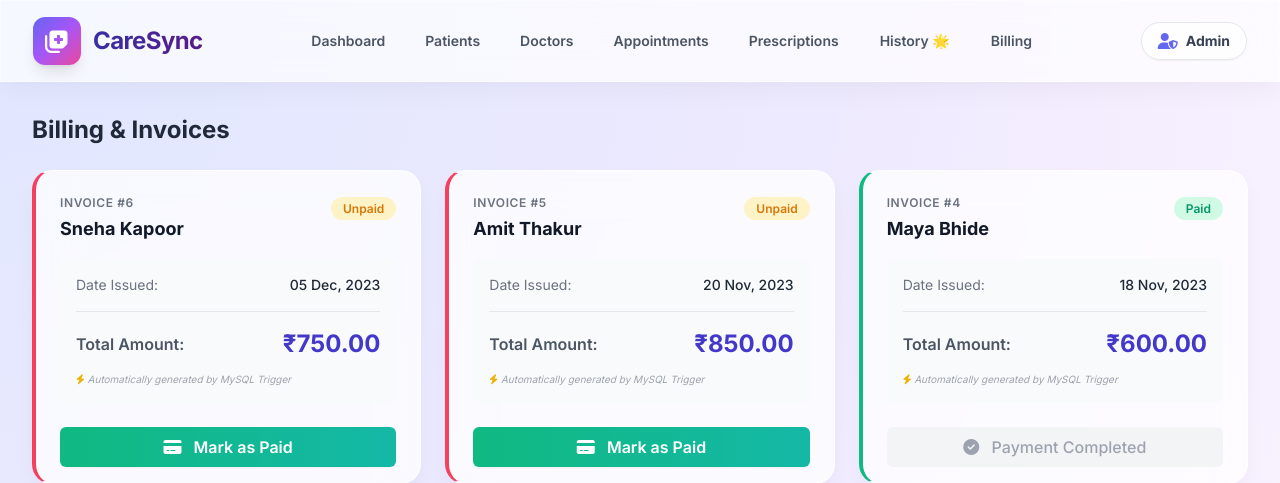
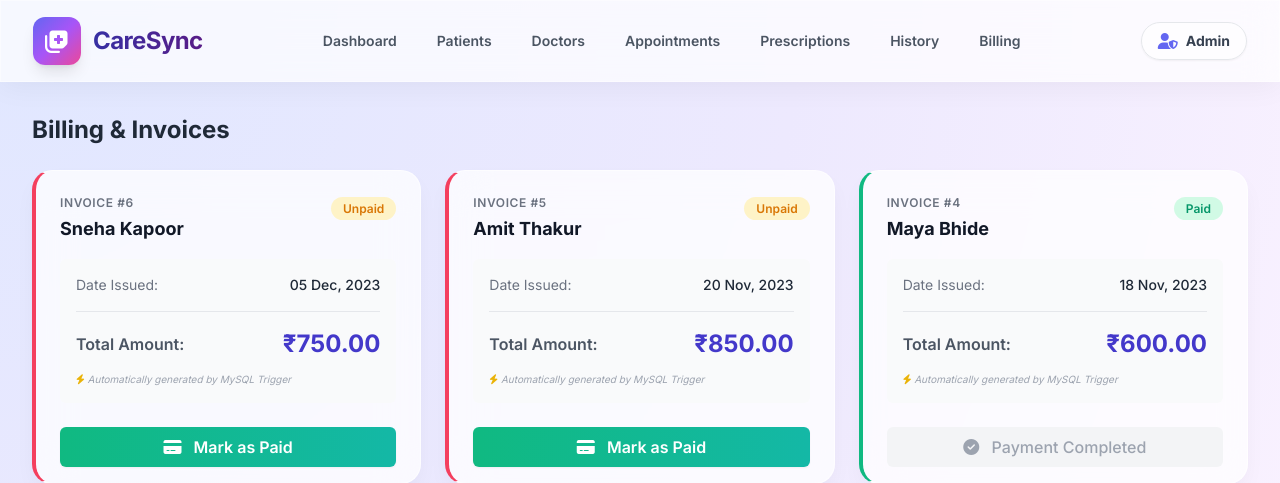
Before and after one commit to omkar-maindad/hospital-management, a Flask app: page /billing in a window 1280 px wide. Shown: the top 483 px of the page. Run offline with Flask 3, Linux system fonts and the light colour scheme; data comes from the database, SQL or seed files in the repository; some libraries are stand-ins or nearby versions.

Commit message:
Standardize History tab styling

```diff
--- a/templates/base.html
+++ b/templates/base.html
@@ -35,7 +35,7 @@
                     <a href="{{ url_for('manage_doctors') }}" class="text-gray-600 hover:text-indigo-600 hover:bg-indigo-50 px-3 py-2 rounded-lg text-sm font-semibold transition-all">Doctors</a>
                     <a href="{{ url_for('manage_appointments') }}" class="text-gray-600 hover:text-indigo-600 hover:bg-indigo-50 px-3 py-2 rounded-lg text-sm font-semibold transition-all">Appointments</a>
                     <a href="{{ url_for('manage_prescriptions') }}" class="text-gray-600 hover:text-indigo-600 hover:bg-indigo-50 px-3 py-2 rounded-lg text-sm font-semibold transition-all">Prescriptions</a>
-                    <a href="{{ url_for('view_history') }}" class="text-gray-600 hover:text-pink-600 hover:bg-pink-50 px-3 py-2 rounded-lg text-sm font-semibold transition-all border border-transparent hover:border-pink-200">History 🌟</a>
+                    <a href="{{ url_for('view_history') }}" class="text-gray-600 hover:text-indigo-600 hover:bg-indigo-50 px-3 py-2 rounded-lg text-sm font-semibold transition-all">History</a>
                     <a href="{{ url_for('manage_billing') }}" class="text-gray-600 hover:text-indigo-600 hover:bg-indigo-50 px-3 py-2 rounded-lg text-sm font-semibold transition-all">Billing</a>
                 </div>
 
@@ -63,7 +63,7 @@
                 <a href="{{ url_for('manage_doctors') }}" class="block px-3 py-2 rounded-md text-base font-medium text-gray-700 hover:text-indigo-600 hover:bg-indigo-50">Doctors</a>
                 <a href="{{ url_for('manage_appointments') }}" class="block px-3 py-2 rounded-md text-base font-medium text-gray-700 hover:text-indigo-600 hover:bg-indigo-50">Appointments</a>
                 <a href="{{ url_for('manage_prescriptions') }}" class="block px-3 py-2 rounded-md text-base font-medium text-gray-700 hover:text-indigo-600 hover:bg-indigo-50">Prescriptions</a>
-                <a href="{{ url_for('view_history') }}" class="block px-3 py-2 rounded-md text-base font-medium text-pink-600 bg-pink-50 border border-pink-100">Medical History</a>
+                <a href="{{ url_for('view_history') }}" class="block px-3 py-2 rounded-md text-base font-medium text-gray-700 hover:text-indigo-600 hover:bg-indigo-50">History</a>
                 <a href="{{ url_for('manage_billing') }}" class="block px-3 py-2 rounded-md text-base font-medium text-gray-700 hover:text-indigo-600 hover:bg-indigo-50">Billing</a>
             </div>
         </div>
```
